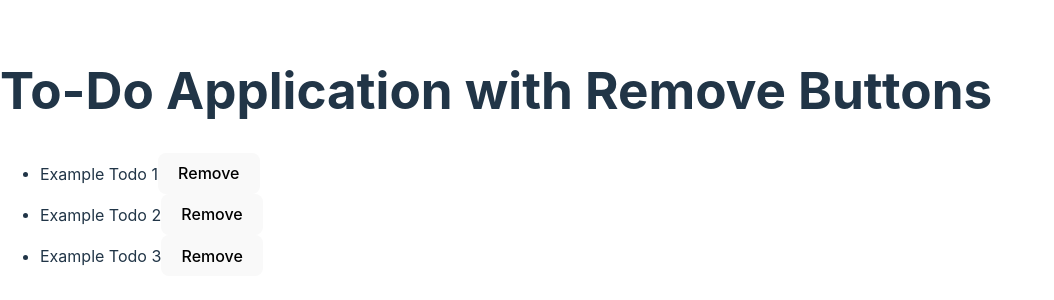
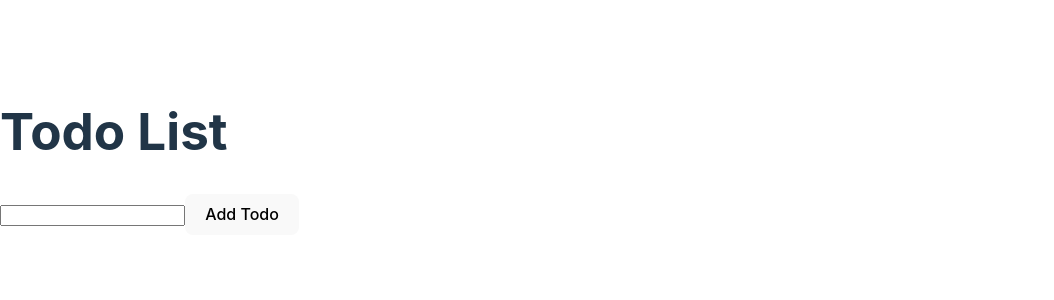
Before and after one commit to EphremAlebachew/react-todo, a React (Vite) app: page / in a window 1280 px wide. Shown: the part 240-540 px from the top of the page, without its empty margins (0-1054 px from the left). Built offline with nearby package versions, Linux system fonts and the light colour scheme.

Commit message:
ass-5-with vite

```diff
--- a/src/AddTodoForm/AddTodoForm.jsx
+++ b/src/AddTodoForm/AddTodoForm.jsx
@@ -1,28 +1,36 @@
-import React, { useState } from 'react';
-import InputWithLabel from '../InputWithLabel/InputWithLabel';
+import React, { useState } from "react";
 
-const AddTodoForm = () => {
-  const [todoTitle, setTodoTitle] = useState('');
+function AddTodoForm({ onAddTodo }) { // Destructuring the props
+  const [todoTitle, setTodoTitle] = useState("");
 
   const handleTitleChange = (event) => {
-    setTodoTitle(event.target.value);
+    const newTodoTitle = event.target.value;
+    setTodoTitle(newTodoTitle);
   };
 
-  const handleSubmit = (event) => {
+  const handleAddTodo = (event) => {
     event.preventDefault();
-
+    const newTodo = {
+      title: todoTitle,
+      id: Date.now() // Generating a unique identifier
+    };
+    onAddTodo(newTodo); // Update the onAddTodo callback prop to pass an Object
+    setTodoTitle(""); // Reset todoTitle state to an empty string
   };
 
   return (
-    <form onSubmit={handleSubmit}>
-      <InputWithLabel
-        label="Title"
-        value={todoTitle}
-        onChange={handleTitleChange}
-      />
-      <button type="submit">Add Todo</button>
-    </form>
+    <div>
+      <form onSubmit={handleAddTodo}>
+        <input
+          type="text"
+          name="title"
+          value={todoTitle}
+          onChange={handleTitleChange}
+        />
+        <button type="submit">Add Todo</button>
+      </form>
+    </div>
   );
-};
+}
 
 export default AddTodoForm;
--- a/src/App.jsx
+++ b/src/App.jsx
@@ -1,23 +1,60 @@
-import React, { useState } from 'react';
+// import React, { useState } from 'react';
+// import TodoList1 from './TodoList1/TodoList1';
+
+// const App = () => {
+//   const [todoList, setTodoList] = useState([
+//     { id: 1, text: 'Example Todo 1' },
+//     { id: 2, text: 'Example Todo 2' },
+//     { id: 3, text: 'Example Todo 3' },
+//   ]);
+
+//   const removeTodo = (id) => {
+//     setTodoList(todoList.filter(todo => todo.id !== id));
+//   };
+
+//   return (
+//     <div>
+//       <h1>To-Do Application with Remove Buttons</h1>
+//       <TodoList1 todoList={todoList} onRemoveTodo={removeTodo} />
+//     </div>
+//   );
+// };
+
+// export default App;
+import React, { useState, useEffect } from 'react';
+import AddTodoForm from './AddTodoForm/AddTodoForm';
+
 import TodoList1 from './TodoList1/TodoList1';
 
-const App = () => {
-  const [todoList, setTodoList] = useState([
-    { id: 1, text: 'Example Todo 1' },
-    { id: 2, text: 'Example Todo 2' },
-    { id: 3, text: 'Example Todo 3' },
-  ]);
+// Custom hook for semi-persistent state
+function useSemiPersistentState(key, initialState) {
+  const [value, setValue] = useState(() => {
+    const savedValue = localStorage.getItem(key);
+    return savedValue ? JSON.parse(savedValue) : initialState;
+  });
 
-  const removeTodo = (id) => {
-    setTodoList(todoList.filter(todo => todo.id !== id));
+  useEffect(() => {
+    localStorage.setItem(key, JSON.stringify(value));
+  }, [key, value]);
+
+  return [value, setValue];
+}
+
+function App() {
+  // Using the custom hook
+  const [todoList, setTodoList] = useSemiPersistentState('savedTodoList', []);
+
+  const addTodo = (newTodo) => {
+    setTodoList([...todoList, newTodo]);
   };
 
   return (
     <div>
-      <h1>To-Do Application with Remove Buttons</h1>
-      <TodoList1 todoList={todoList} onRemoveTodo={removeTodo} />
+      <h1>Todo List</h1>
+      <AddTodoForm onAddTodo={addTodo} />
+      <TodoList1 todos={todoList} />
     </div>
   );
-};
+}
 
 export default App;
--- a/src/TodoList1/TodoList1.jsx
+++ b/src/TodoList1/TodoList1.jsx
@@ -1,12 +1,27 @@
+// import React from 'react';
+// import TodoListItem1 from '../TodoListItem1/TodoListItem1';
+
+// const TodoList1 = ({ todoList, onRemoveTodo }) => (
+//   <ul>
+//     {todoList.map(todo => (
+//       <TodoListItem1 key={todo.id} todo={todo} onRemoveTodo={onRemoveTodo} />
+//     ))}
+//   </ul>
+// );
+
+// export default TodoList1;
 import React from 'react';
+
 import TodoListItem1 from '../TodoListItem1/TodoListItem1';
 
-const TodoList1 = ({ todoList, onRemoveTodo }) => (
-  <ul>
-    {todoList.map(todo => (
-      <TodoListItem1 key={todo.id} todo={todo} onRemoveTodo={onRemoveTodo} />
-    ))}
-  </ul>
-);
+const TodoList1 = ({ todos }) => { // Destructuring the props
+  return (
+    <ul>
+      {todos.map(todo => (
+        <TodoListItem1 key={todo.id} todo={todo} /> /* Fixed the variable name from 'item' to 'todo' */
+      ))}
+    </ul>
+  );
+}
 
 export default TodoList1;
--- a/src/TodoListItem1/TodoListItem1.jsx
+++ b/src/TodoListItem1/TodoListItem1.jsx
@@ -1,16 +1,25 @@
+// import React from 'react';
+
+// const TodoListItem1 = ({ todo, onRemoveTodo }) => {
+//   const handleRemoveClick = () => {
+//     onRemoveTodo(todo.id);
+//   };
+
+//   return (
+//     <li>
+//       {todo && todo.text}
+//       <button type="button" onClick={handleRemoveClick}>Remove</button>
+//     </li>
+//   );
+// };
+
+// export default TodoListItem1;
 import React from 'react';
 
-const TodoListItem1 = ({ todo, onRemoveTodo }) => {
-  const handleRemoveClick = () => {
-    onRemoveTodo(todo.id);
-  };
-
+const TodoListItem1 = ({ todo }) => { // Destructuring the props
   return (
-    <li>
-      {todo && todo.text}
-      <button type="button" onClick={handleRemoveClick}>Remove</button>
-    </li>
+    <li>{todo.title}</li>
   );
-};
+}
 
 export default TodoListItem1;
```
Also changed, not shown: src/TodoListItem/TodoListItem.jsx (deleted, +0 -15 lines), src/Todolist/TodoList.jsx (deleted, +0 -13 lines).
